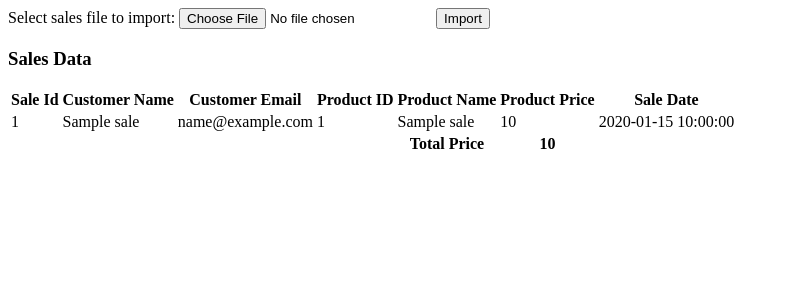
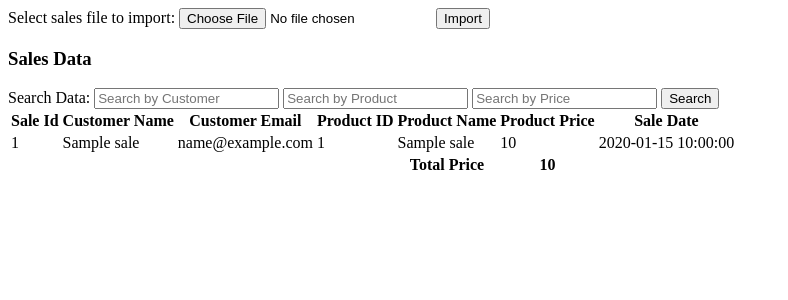
Before and after one commit to shajarsherazi17/BookShop, a PHP site: page / in a window 1280 px wide. Shown: the top 300 px of the page, without its empty margins (0-788 px from the left). Run offline with PHP 8.4, Linux system fonts and the light colour scheme; tables that the repository leaves empty or names only in its code hold one stand-in row (values such as "Sample post").

Commit message:
Data search filters

```diff
--- a/index.php
+++ b/index.php
@@ -22,11 +22,42 @@
     }
     // End - Import the file to database
 
-    // Start - Fetch Data from Database
+    // Start - Fetch Data from Database with or without filters
+    $fetch_sql = "SELECT sale_id, customer_name, customer_mail, product_id, product_name, product_price, sale_date FROM bs_sales";
 
+    // Declare default empty variables for search fields
+    $srch_by_customer = '';
+    $srch_by_product = '';
+    $srch_by_price = '';
 
-    $fetch_sql = "SELECT sale_id, customer_name, customer_mail, product_id, product_name, product_price, sale_date FROM bs_sales";
-    // End = Fetch Data from database
+    if (isset($_POST['submit_search_form'])){
+        $srch_by_customer = $_POST['srch_by_customer'];
+        $srch_by_product = $_POST['srch_by_product'];
+        $srch_by_price = $_POST['srch_by_price'];
+        // if any of search filter is provided then add the where clause
+        if($srch_by_price <> '' || $srch_by_customer <> '' || $srch_by_product <> '')
+            $fetch_sql .= " WHERE";
+
+        // search by Customer
+        if($srch_by_customer <> ''){
+            $fetch_sql .= " customer_name like '%".$srch_by_customer."%' ";
+        }
+        // Search by product and make sure the AND operator is working properly
+        if($srch_by_product <> '' && $srch_by_customer <> ''){
+            $fetch_sql .= " AND product_name like '%".$srch_by_product."%' ";
+        }else if($srch_by_product <> ''){
+            $fetch_sql .= " product_name like '%".$srch_by_product."%' ";
+        }
+        // Search by price and make sure the AND operator is working with other columns too
+        if($srch_by_price <> '' && ($srch_by_customer <> '' || $srch_by_product <> '')){
+            $fetch_sql .= " AND product_price = '".$srch_by_price."' ";
+        }else if($srch_by_price <> '' ){
+            $fetch_sql .= " product_price = '".$srch_by_price."' ";
+        }
+        $org_fetch_sql = $fetch_sql; // to preserve the original query with where clause
+        unset($_POST['submit_search_form']);
+    }
+    // End - Fetch Data from Database with or without filters
 ?>
 <!DOCTYPE html>
 <html class="loading" lang="en" data-textdirection="ltr">
@@ -43,6 +74,17 @@
             <input type="submit" value="Import" name="submit">
         </form>
         <h3>Sales Data</h3>
+        <div>
+            <!-- Start - Search by filters -->
+            <form action="" name="form_search_data" method="post">
+                Search Data:
+                <input type="text" placeholder="Search by Customer" name="srch_by_customer" title="Search By Customer" value="<?php echo $srch_by_customer;?>">
+                <input type="text" placeholder="Search by Product"  name="srch_by_product" title="Search By Product" value="<?php echo $srch_by_product;?>">
+                <input type="text" placeholder="Search by Price"  name="srch_by_price" title="Search By Price" value="<?php echo $srch_by_price;?>">
+                <input type="submit" name="submit_search_form" value="Search" title="Search" />
+            </form>
+            <!-- End - Search by filters -->
+        </div>
         <!-- HTML Table to show results -->
         <table>
             <tr><th>Sale Id</th><th>Customer Name</th><th>Customer Email</th><th>Product ID</th><th>Product Name</th><th>Product Price</th><th>Sale Date</th></tr>
```
